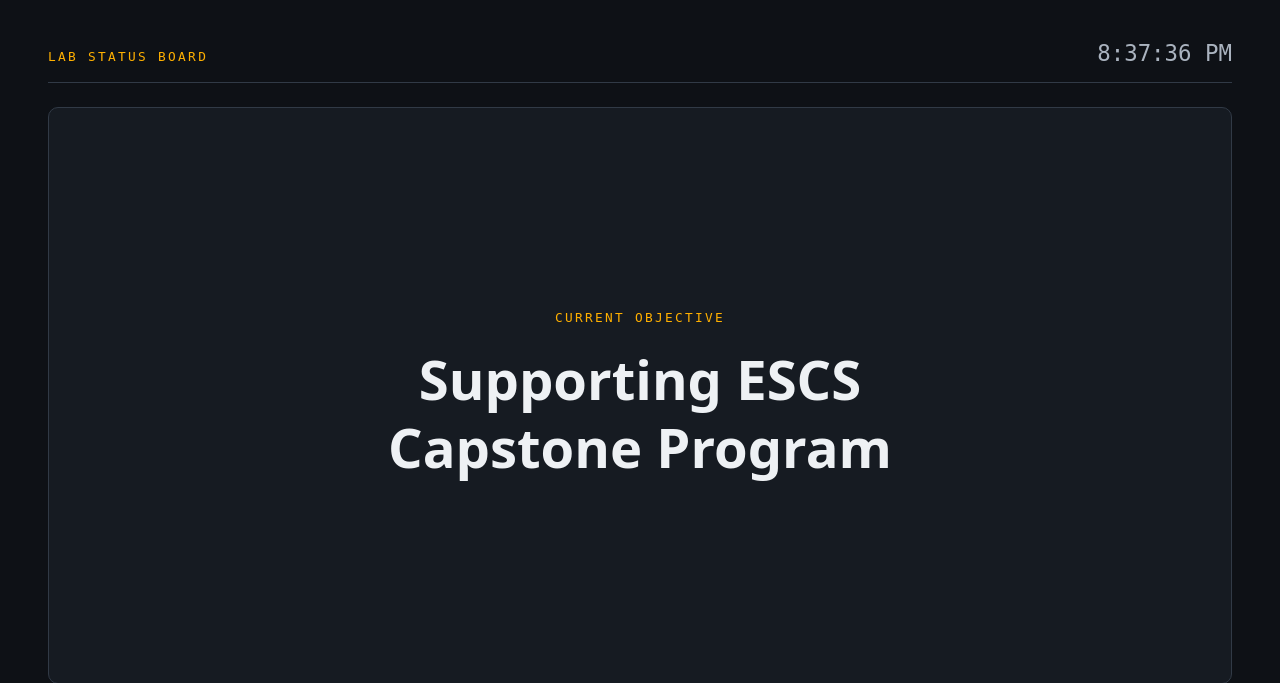
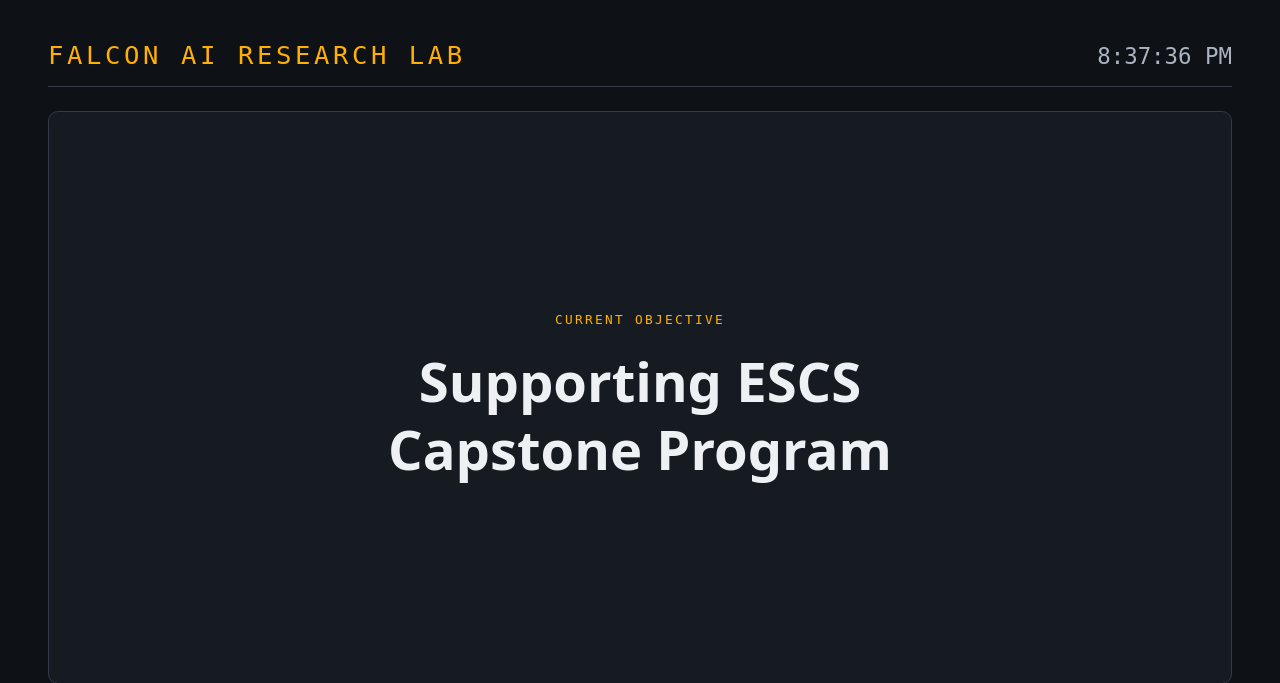
Before and after one commit to lukesell25/labtrack, a Flask app: page / in a window 1280 px wide. Shown: the top 683 px of the page. Run offline with Flask 3, Linux system fonts and the light colour scheme; data comes from the database, SQL or seed files in the repository; data that the repository does not hold is empty.

Commit message:
Increase lab text size

```diff
--- a/static/css/style.css
+++ b/static/css/style.css
@@ -69,6 +69,13 @@ body.kiosk.is-note-prompt {
   font-size: 0.8rem;
   letter-spacing: 0.18em;
   color: var(--amber);
+}
+
+/* Bigger on the kiosk, which is read from across the room; the dashboard keeps
+   the small eyebrow so it stays subordinate to the h1 under it. */
+.kiosk .board__eyebrow {
+  font-size: 1.6rem;
+  letter-spacing: 0.14em;
 }
 
 .reading-overlay {
--- a/templates/dashboard.html
+++ b/templates/dashboard.html
@@ -2,7 +2,7 @@
 <html lang="en">
 <head>
 <meta charset="UTF-8">
-<title>Lab Status Board · Dashboard</title>
+<title>Falcon AI Research Lab · Dashboard</title>
 <meta name="viewport" content="width=device-width, initial-scale=1">
 <link rel="stylesheet" href="{{ url_for('static', filename='css/style.css') }}">
 </head>
@@ -10,7 +10,7 @@
 
   <header class="dash__header">
     <div>
-      <div class="board__eyebrow">LAB STATUS BOARD</div>
+      <div class="board__eyebrow">FALCON AI RESEARCH LAB</div>
       <h1>Dashboard</h1>
     </div>
     <div class="dash__updated">Updated <span id="updated-at">--</span></div>
--- a/templates/index.html
+++ b/templates/index.html
@@ -2,7 +2,7 @@
 <html lang="en">
 <head>
 <meta charset="UTF-8">
-<title>Lab Status Board</title>
+<title>Falcon AI Research Lab</title>
 <meta name="viewport" content="width=device-width, initial-scale=1">
 <link rel="stylesheet" href="{{ url_for('static', filename='css/style.css') }}">
 </head>
@@ -10,7 +10,7 @@
 
   <main class="board">
     <header class="board__header">
-      <div class="board__eyebrow">LAB STATUS BOARD</div>
+      <div class="board__eyebrow">FALCON AI RESEARCH LAB</div>
       <div class="board__clock" id="clock">--:--:--</div>
     </header>
 
```
